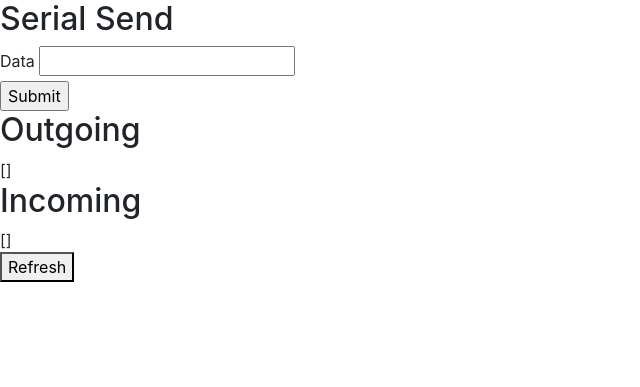
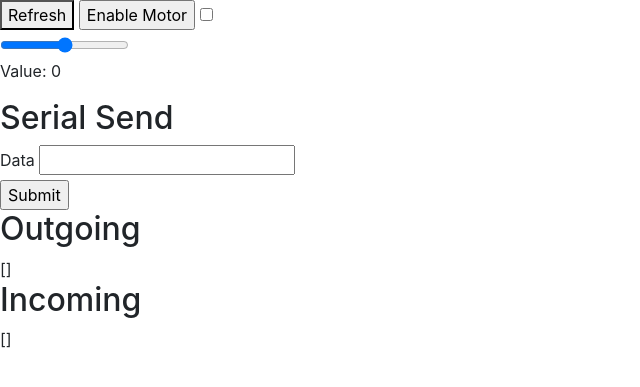
Before and after one commit to ddiggins/PRSCablebot, a Flask app: page / in a window 1280 px wide. Shown: the top 387 px of the page, without its empty margins (0-640 px from the left). Run offline with Flask 2, Linux system fonts and the light colour scheme; parts of the project's set-up code (start-up, migrations or seed data) failed here and were passed over; some libraries are stand-ins or nearby versions.

Commit message:
added button to enable and disable button

```diff
--- a/RaspiSoftware/WebApp/SerialCommunication.py
+++ b/RaspiSoftware/WebApp/SerialCommunication.py
@@ -39,14 +39,11 @@ def run_communication(input_commands, output_commands):
         Uses two queues to communicate with other processes """
 
     ser = start_serial()
-    # socketio = SocketIO()
-    # socketio = SocketIO(message_queue='redis://')
 
     while 1:
 
         if not input_commands.empty():
             command = input_commands.get_nowait()
-            # socketio.emit('new incoming', broadcast=True, namespace='/test')
 
         else:
             command = None
--- a/RaspiSoftware/WebApp/app.py
+++ b/RaspiSoftware/WebApp/app.py
@@ -10,6 +10,7 @@ from flask_socketio import SocketIO, join_room, emit, send
 from forms import SerialSendForm
 import SerialCommunication
 from gevent import monkey
+import json
 
 monkey.patch_all()
 
@@ -34,13 +35,35 @@ def check_incoming(incoming_commands):
         if not incoming_commands.empty():
             line = incoming_commands.get_nowait() #
             incoming.append(line)
-            print("incoming message", flush=True)
+            # print("incoming message", flush=True)
             socketio.emit('new incoming', line, json = True)
-            print("emitted?", flush=True)
+            # print("emitted?", flush=True)
 
         time.sleep(0) # Yield
 # What I want: If there is a new incoming, emit that new incoming and then the
 # html can just read it and put it in a table
+
+@socketio.on('new outgoing')
+def send_outgoing(outgoing_json):
+    """Adds outgoing message recieved from the slider to the outgoing queue"""
+    print('received outgoing json: ' + str(outgoing_json), flush=True)
+    outgoing_commands.put(outgoing_json)
+    outgoing.append(outgoing_json)
+
+@socketio.on('enable motor')
+def enable_motor():
+    """ Enables motor by toggling json value """
+    start_motor = '{"id" : "Motor1", "enabled" : "1"}'
+    outgoing_commands.put(start_motor)
+    outgoing.append(start_motor)
+
+@socketio.on('disable motor')
+def disable_motor():
+    """Disables motor"""
+    stop_motor = '{"id" : "Motor1", "enabled" : "0"}'
+    outgoing_commands.put(stop_motor)
+    outgoing.append(stop_motor)
+
 
 @app.route('/', methods=('GET', 'POST'))
 def index():
@@ -73,10 +96,6 @@ def index():
 
     return render_template('serialMonitor.jinja2', **templateData, form=form)
 
-@socketio.on('stop')
-def on_stop():
-    """Stops website from running"""
-
 if __name__ == '__main__':
     # Queues for serial commands
     outgoing_commands = Queue()
--- a/RaspiSoftware/WebApp/templates/serialMonitor.jinja2
+++ b/RaspiSoftware/WebApp/templates/serialMonitor.jinja2
@@ -6,7 +6,6 @@
 <script src="https://ajax.googleapis.com/ajax/libs/jquery/3.2.1/jquery.min.js"></script>
 <script type="text/javascript" src="//cdnjs.cloudflare.com/ajax/libs/socket.io/1.3.6/socket.io.min.js"></script>
 <script type="text/javascript" charset="utf-8">
-    // Client side javascript.
     $(document).ready(function(){
         // Establish websocket connection and verify connection.
         var socket = io.connect('http://' + document.domain + ':' + location.port);
@@ -17,12 +16,66 @@
         socket.on('new incoming', function(json){
             console.log('New incoming detected, refreshing page');
             // $('incoming').text(json)
+
+            // Reloads just the div with the incoming messages.
             $("#incoming").load(location.href + " #incoming");
 
             // location.reload();
         });
     });
+</script>
 
+<button onclick="window.location.href='/';">
+    Refresh
+</button>
+
+<!-- Motor on/off toggle -->
+<input onclick="toggle_motor()" type="button" value="Enable Motor" id="motorStatus"></input>
+
+
+<label class="switch">
+    <input type="checkbox">
+    <span class="slider round"></span>
+</label>
+
+<!-- Create slider -->
+<div class="slidecontainer">
+    <!-- <input type="range" min="-1" max="1" value="0" step="0.1" class="slider" id="motorSpeed" onmouseup="send_motor_command()" ontouchend="send_motor_command()"> -->
+    <input type="range" min="-1" max="1" value="0" step="0.1" class="slider" id="motorSpeed" onchange="send_motor_command()">
+    <p>Value: <span id="demo"></span></p>
+</div>
+
+<script>
+    var slider = document.getElementById("motorSpeed");
+    var output = document.getElementById("demo");
+    output.innerHTML = slider.value; // Display the default slider value
+
+    // Update the current slider value (each time you drag the slider handle)
+    slider.oninput = function() {
+        output.innerHTML = this.value;
+        // socket.send('new outgoing command', {"id" : "Sensor1", "enabled" : "1", "speed": this.value} , json = True)
+    }
+
+    function send_motor_command(){
+        var elem = document.getElementById("motorSpeed");
+        var motor_speed_command = {"id" : "Motor1", "speed": elem.value}
+        console.log('Sending motor speed!');
+        socket.send('new outgoing', motor_speed_command , json = True);
+    }
+
+    function toggle_motor(){
+        var elem = document.getElementById("motorStatus");
+        if (elem.value=="Enable Motor"){
+            socket.emit('enable motor');
+            elem.value = "Disable Motor";
+        }
+        else{
+            socket.emit('disable motor');
+            elem.value = "Enable Motor";
+
+        }
+        $("#outgoing").load(location.href + " #outgoing");
+    }
 
 </script>
 
@@ -45,7 +98,5 @@
     {{ incoming }}
     <!-- <div id="incoming"></div> -->
 </div>
-<button onclick="window.location.href='/';">
-    Refresh
-</button>
+
 {% endblock %}
```
